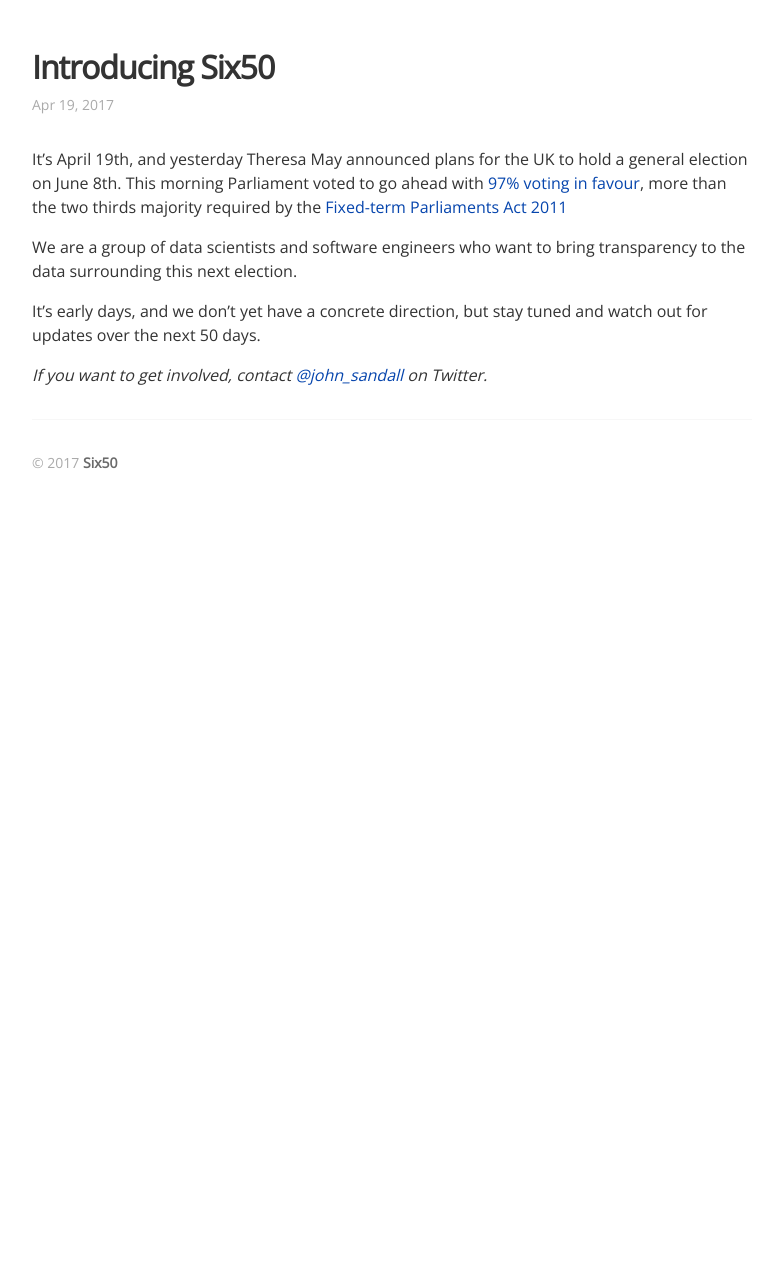
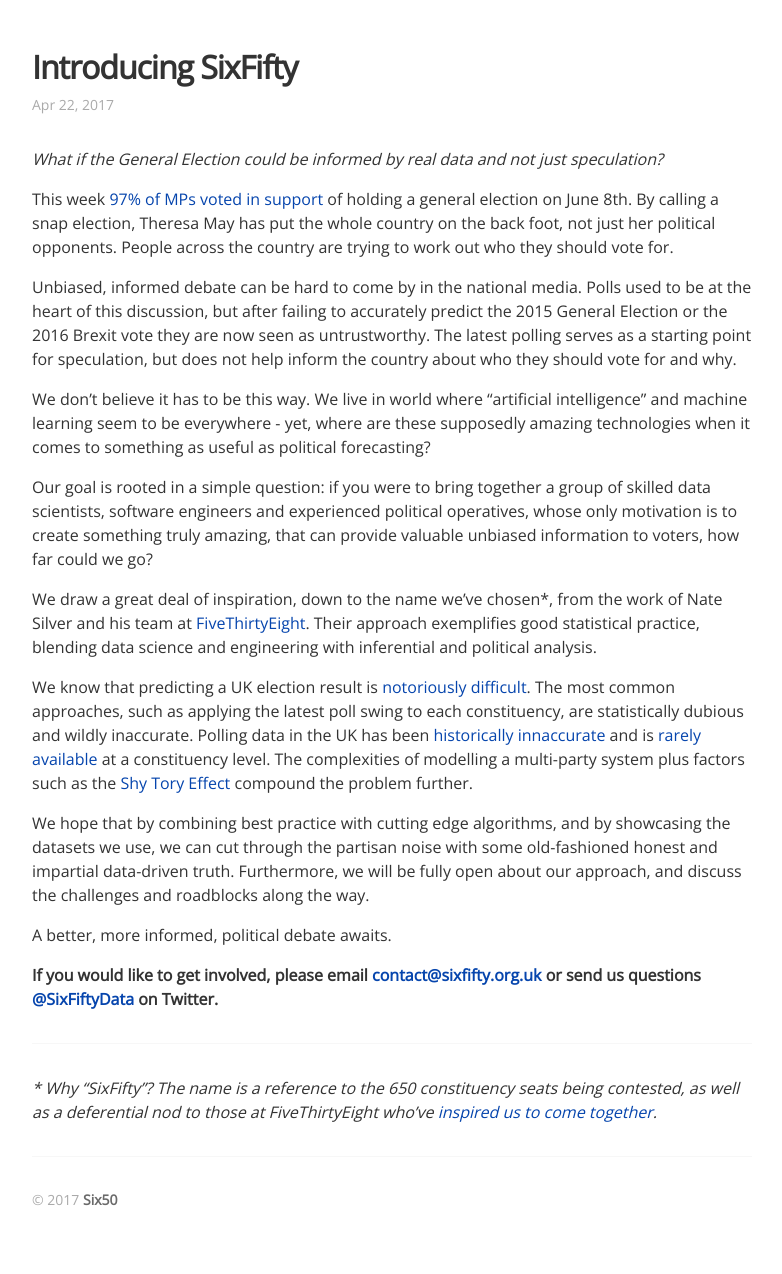
Before and after one commit to six50/sixfifty, a Jekyll site: the page built from _posts/2017-04-19-introducing-six50.markdown, in a window 1280 px wide. Shown: the whole page, without its empty margins (8-790 px from the left). Built offline with Jekyll 4.4.1, drawn with Linux system fonts in a browser that asks for light colours; before the commit the page ends 900 px from its top, so only the background shows below that.

Commit message:
Updated "Introducing SixFifty" post

```diff
--- a/_posts/2017-04-19-introducing-six50.markdown
+++ b/_posts/2017-04-19-introducing-six50.markdown
@@ -1,18 +1,43 @@
 ---
 layout: post
-title:  "Introducing Six50"
-date:   2017-04-19 15:00:21 +0100
-categories: six50 meta
+title:  "Introducing SixFifty"
+date:   2017-04-22 13:00:00 +0100
+categories: sixfifty meta
 ---
 
-It's April 19th, and yesterday Theresa May announced plans for the UK to hold a general election on June 8th. This morning Parliament voted to go ahead with [97% voting in favour](hansard-results), more than the two thirds majority required by the [Fixed-term Parliaments Act 2011](fixed-term-act)
+_What if the General Election could be informed by real data and not just speculation?_
 
-We are a group of data scientists and software engineers who want to bring transparency to the data surrounding this next election.
+This week [97% of MPs voted in support](hansard-results) of holding a general election on June 8th. By calling a snap election, Theresa May has put the whole country on the back foot, not just her political opponents. People across the country are trying to work out who they should vote for.
 
-It's early days, and we don't yet have a concrete direction, but stay tuned and watch out for updates over the next 50 days.
+Unbiased, informed debate can be hard to come by in the national media. Polls used to be at the heart of this discussion, but after failing to accurately predict the 2015 General Election or the 2016 Brexit vote they are now seen as untrustworthy. The latest polling serves as a starting point for speculation, but does not help inform the country about who they should vote for and why.
 
-_If you want to get involved, contact [@john_sandall](john-twitter) on Twitter._
+We don’t believe it has to be this way. We live in world where "artificial intelligence" and machine learning seem to be everywhere - yet, where are these supposedly amazing technologies when it comes to something as useful as political forecasting?
+
+Our goal is rooted in a simple question: if you were to bring together a group of skilled data scientists, software engineers and experienced political operatives, whose only motivation is to create something truly amazing, that can provide valuable unbiased information to voters, how far could we go?
+
+We draw a great deal of inspiration, down to the name we've chosen*, from the work of Nate Silver and his team at [FiveThirtyEight](fivethirtyeight). Their approach exemplifies good statistical practice, blending data science and engineering with inferential and political analysis.
+
+We know that predicting a UK election result is [notoriously difficult](538-wrong). The most common approaches, such as applying the latest poll swing to each constituency, are statistically dubious and wildly inaccurate. Polling data in the UK has been [historically innaccurate](inaccurate-polls) and is [rarely available](ashcroft-polls) at a constituency level. The complexities of modelling a multi-party system plus factors such as the [Shy Tory Effect](shy-tory-factor) compound the problem further.
+
+We hope that by combining best practice with cutting edge algorithms, and by showcasing the datasets we use, we can cut through the partisan noise with some old-fashioned honest and impartial data-driven truth. Furthermore, we will be fully open about our approach, and discuss the challenges and roadblocks along the way.
+
+A better, more informed, political debate awaits.
+
+__If you would like to get involved, please email [contact@sixfifty.org.uk](contact-us) or send us questions [@SixFiftyData](650-twitter) on Twitter.__
+
+---
+
+_* Why "SixFifty"? The name is a reference to the 650 constituency seats being contested, as well as a deferential nod to those at FiveThirtyEight who've [inspired us to come together](first-tweet)._
+
+
 
 [fixed-term-act]: http://www.legislation.gov.uk/ukpga/2011/14
-[john-twitter]: https://twitter.com/john_sandall
+[650-twitter]: https://twitter.com/SixFiftyData
 [hansard-results]: https://hansard.parliament.uk/Commons/2017-04-19/division/BE856226-DD6B-4409-9462-D8D910F942D1/EarlyParliamentaryGeneralElection?outputType=Names
+[fivethirtyeight]: https://fivethirtyeight.com/
+[538-wrong]: https://fivethirtyeight.com/datalab/what-we-got-wrong-in-our-2015-uk-general-election-model/
+[inaccurate-polls]: https://fivethirtyeight.com/features/the-u-k-snap-election-is-riskier-than-it-seems/
+[shy-tory-factor]: https://en.wikipedia.org/wiki/Shy_Tory_Factor
+[first-tweet]: https://twitter.com/John_Sandall/status/854286620064976896
+[ashcroft-polls]: http://lordashcroftpolls.com/
+[contact-us]: contact@sixfifty.org.uk
```
